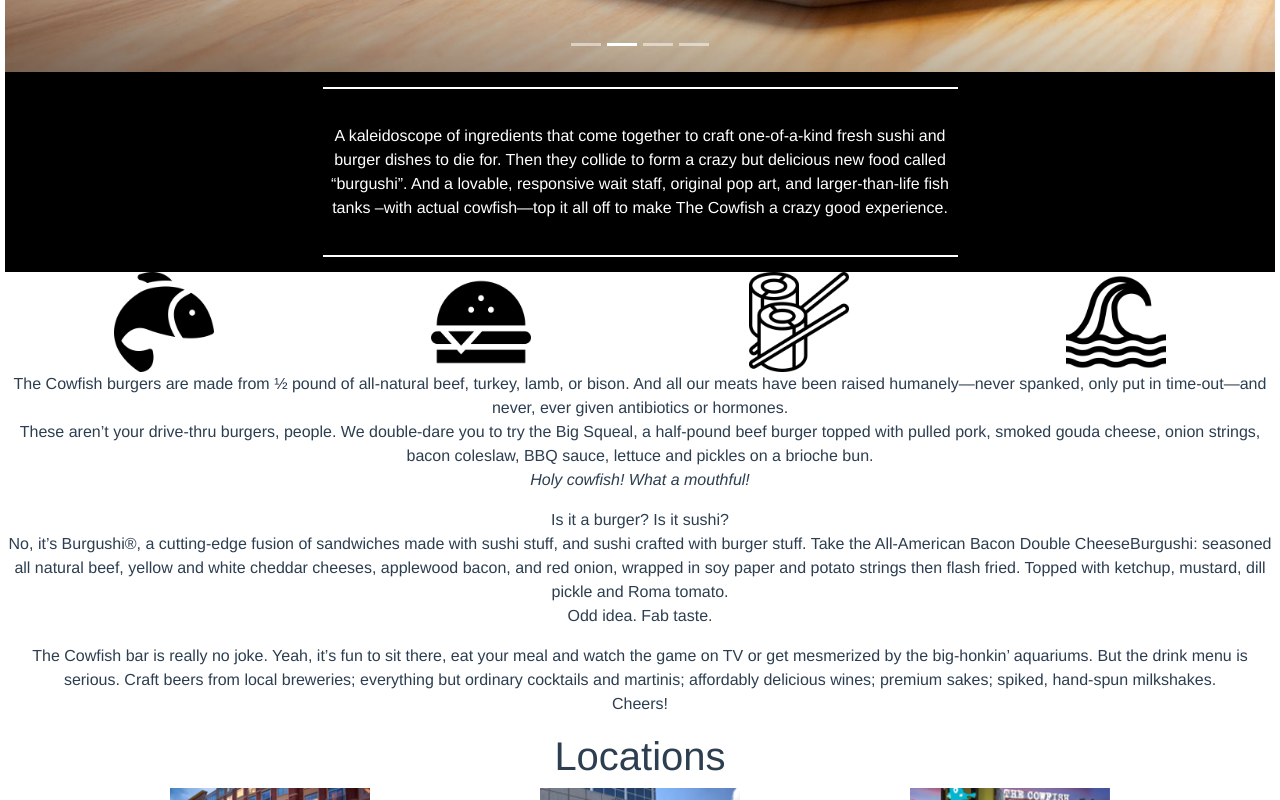
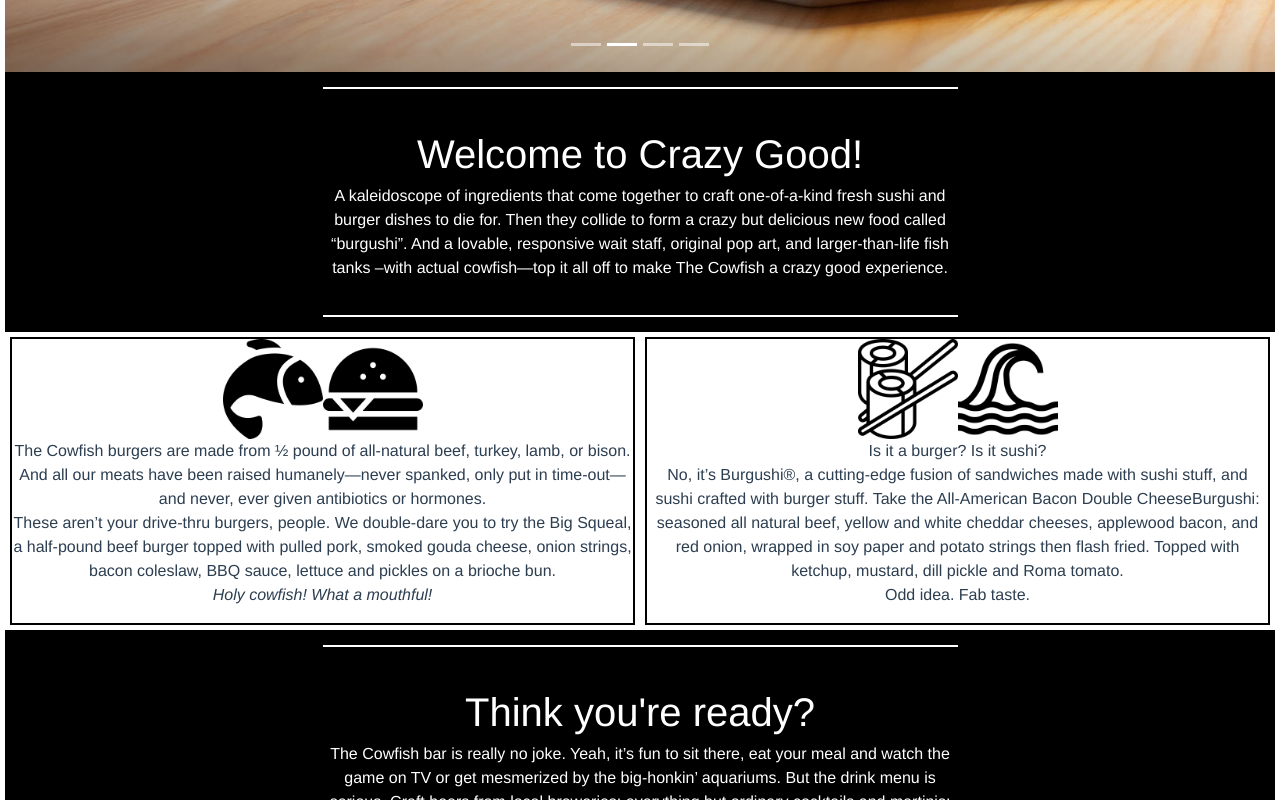
Before and after one commit to jaysnel/cowfish-design, a Vue app: page /#/ in a window 1280 px wide. Shown: the part 520-1320 px from the top of the page. Built offline with nearby package versions, Linux system fonts and the light colour scheme.

Commit message:
getting some things done slowly, but surely

```diff
--- a/src/assets/css/main.css
+++ b/src/assets/css/main.css
@@ -6,9 +6,13 @@
     width: 100%;
     background: #000;
     color: #fff;
-    height: 200px;
+    height: 100%;
     display: grid;
     align-items: center;
+}
+
+.content-header {
+    font-size: 2.5rem;
 }
 
 .social-icons-location {
@@ -27,7 +31,7 @@
 @media(min-width: 768px) {
     .content-section-black p {
         width: 50%;
-        margin: auto;
+        margin: 15px auto;
         padding: 35px 0;
         border-top: 2px solid #fff;
         border-bottom: 2px solid #fff;
--- a/src/views/Home.vue
+++ b/src/views/Home.vue
@@ -3,13 +3,15 @@
       <div class="home">
         <DL/>
         <div class="content-section-black">
-          <div>
-            <p>A kaleidoscope of ingredients that come together to craft one-of-a-kind fresh sushi and burger dishes to die for. Then they collide to form a crazy but delicious new food called “burgushi”. And a lovable, responsive wait staff, original pop art, and larger-than-life fish tanks –with actual cowfish—top it all off to make The Cowfish a crazy good experience.</p>
-          </div>
+            <p>
+              <span class="content-header">Welcome to Crazy Good!</span>
+              <br/>
+              A kaleidoscope of ingredients that come together to craft one-of-a-kind fresh sushi and burger dishes to die for. Then they collide to form a crazy but delicious new food called “burgushi”. And a lovable, responsive wait staff, original pop art, and larger-than-life fish tanks –with actual cowfish—top it all off to make The Cowfish a crazy good experience.
+            </p>
         </div>
         <Feature1 />
 
-        <p>
+        <!-- <p>
           The Cowfish burgers are made from ½ pound of all-natural beef, turkey, lamb, or bison. And all our meats have been raised humanely—never spanked, only put in time-out—and never, ever given antibiotics or hormones.
           <br/>
           These aren’t your drive-thru burgers, people. We double-dare you to try the Big Squeal, a half-pound beef burger topped with pulled pork, smoked gouda cheese, onion strings, bacon coleslaw, BBQ sauce, lettuce and pickles on a brioche bun.
@@ -23,13 +25,17 @@
           No, it’s Burgushi®, a cutting-edge fusion of sandwiches made with sushi stuff, and sushi crafted with burger stuff. Take the All-American Bacon Double CheeseBurgushi: seasoned all natural beef, yellow and white cheddar cheeses, applewood bacon, and red onion, wrapped in soy paper and potato strings then flash fried. Topped with ketchup, mustard, dill pickle and Roma tomato.
           <br/>
           Odd idea. Fab taste.
-        </p>
+        </p> -->
 
-        <p>
-          The Cowfish bar is really no joke. Yeah, it’s fun to sit there, eat your meal and watch the game on TV or get mesmerized by the big-honkin’ aquariums. But the drink menu is serious. Craft beers from local breweries; everything but ordinary cocktails and martinis; affordably delicious wines; premium sakes; spiked, hand-spun milkshakes.
-          <br/>
-          Cheers!
-        </p>
+        <div class="content-section-black">
+          <p>
+            <span class="content-header">Think you're ready?</span>
+            <br/>
+            The Cowfish bar is really no joke. Yeah, it’s fun to sit there, eat your meal and watch the game on TV or get mesmerized by the big-honkin’ aquariums. But the drink menu is serious. Craft beers from local breweries; everything but ordinary cocktails and martinis; affordably delicious wines; premium sakes; spiked, hand-spun milkshakes.
+            <br/>
+            Cheers!
+          </p>
+        </div>
 
         <Locations />
       </div>
--- a/src/views/home/DL.vue
+++ b/src/views/home/DL.vue
@@ -20,7 +20,7 @@
       >
       <div class="carousel-body-text">
         <img src="../../assets/images/cowfishlogo.png" alt="">
-        <h1>Welcome to Crazy Good!</h1>
+        <h1></h1>
       </div>
       </b-carousel-slide>
 
--- a/src/views/home/Feature1.vue
+++ b/src/views/home/Feature1.vue
@@ -1,9 +1,27 @@
 <template>
   <div class="feature-section">
+    <div>
       <img src="../../assets/images/home/fish.png">
       <img src="../../assets/images/home/burger.png">
+      <p>
+          The Cowfish burgers are made from ½ pound of all-natural beef, turkey, lamb, or bison. And all our meats have been raised humanely—never spanked, only put in time-out—and never, ever given antibiotics or hormones.
+          <br/>
+          These aren’t your drive-thru burgers, people. We double-dare you to try the Big Squeal, a half-pound beef burger topped with pulled pork, smoked gouda cheese, onion strings, bacon coleslaw, BBQ sauce, lettuce and pickles on a brioche bun.
+          <br/>
+          <i>Holy cowfish! What a mouthful!</i>
+          </p>
+    </div>
+    <div>
       <img src="../../assets/images/home/sushi.png">
       <img src="../../assets/images/home/wave.png">
+      <p>
+          Is it a burger? Is it sushi?
+          <br/>
+          No, it’s Burgushi®, a cutting-edge fusion of sandwiches made with sushi stuff, and sushi crafted with burger stuff. Take the All-American Bacon Double CheeseBurgushi: seasoned all natural beef, yellow and white cheddar cheeses, applewood bacon, and red onion, wrapped in soy paper and potato strings then flash fried. Topped with ketchup, mustard, dill pickle and Roma tomato.
+          <br/>
+          Odd idea. Fab taste.
+        </p>
+    </div>
   </div>
 </template>
 
@@ -20,7 +38,12 @@
 <style scoped>
 .feature-section {
     display: grid;
-    grid-template-columns: repeat(4, 1fr);
+    grid-template-columns: repeat(2, 1fr);
+}
+
+.feature-section div {
+  border: 2px solid #000;
+  margin: 5px;
 }
 
 .feature-section img {
```
